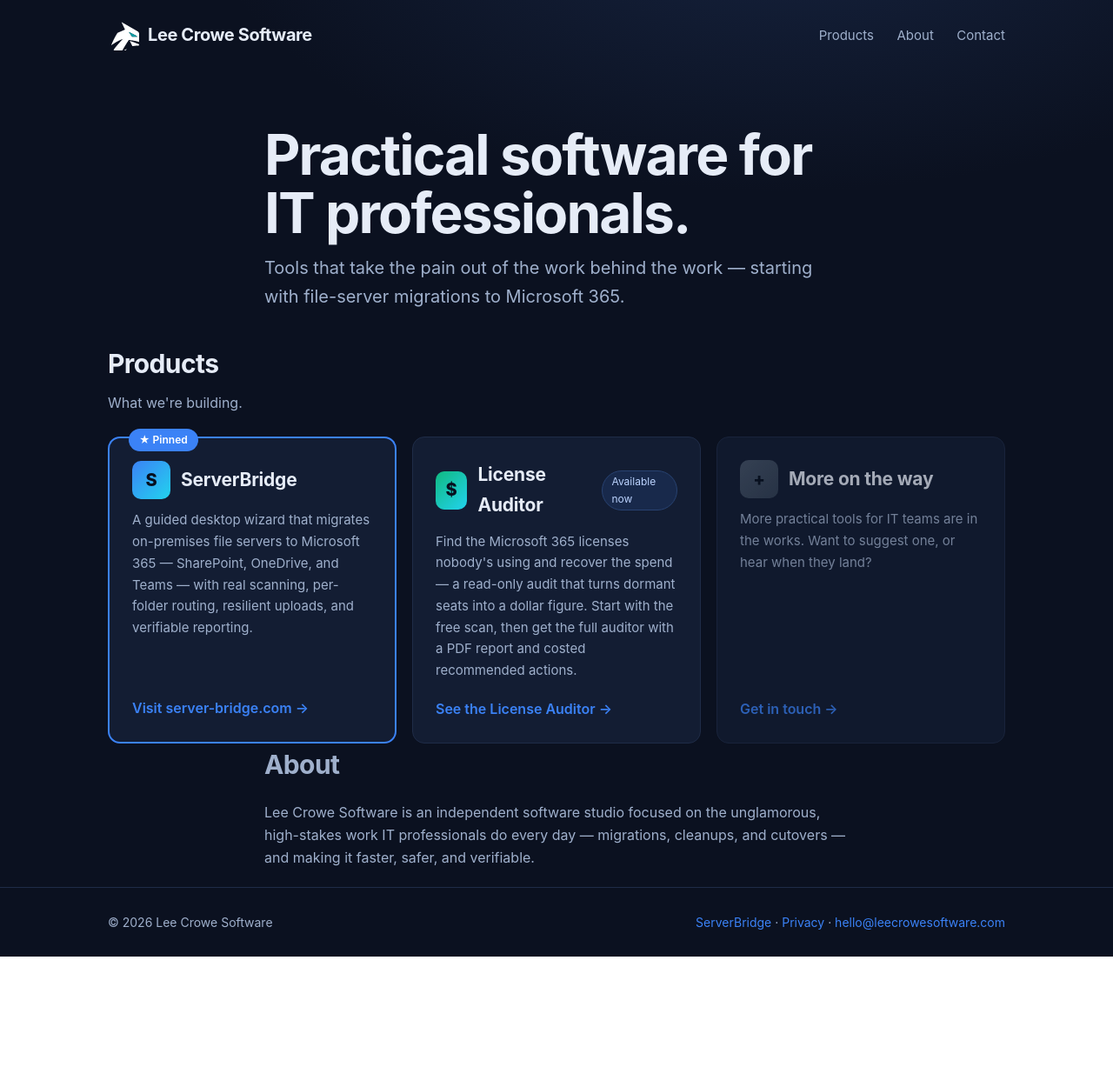
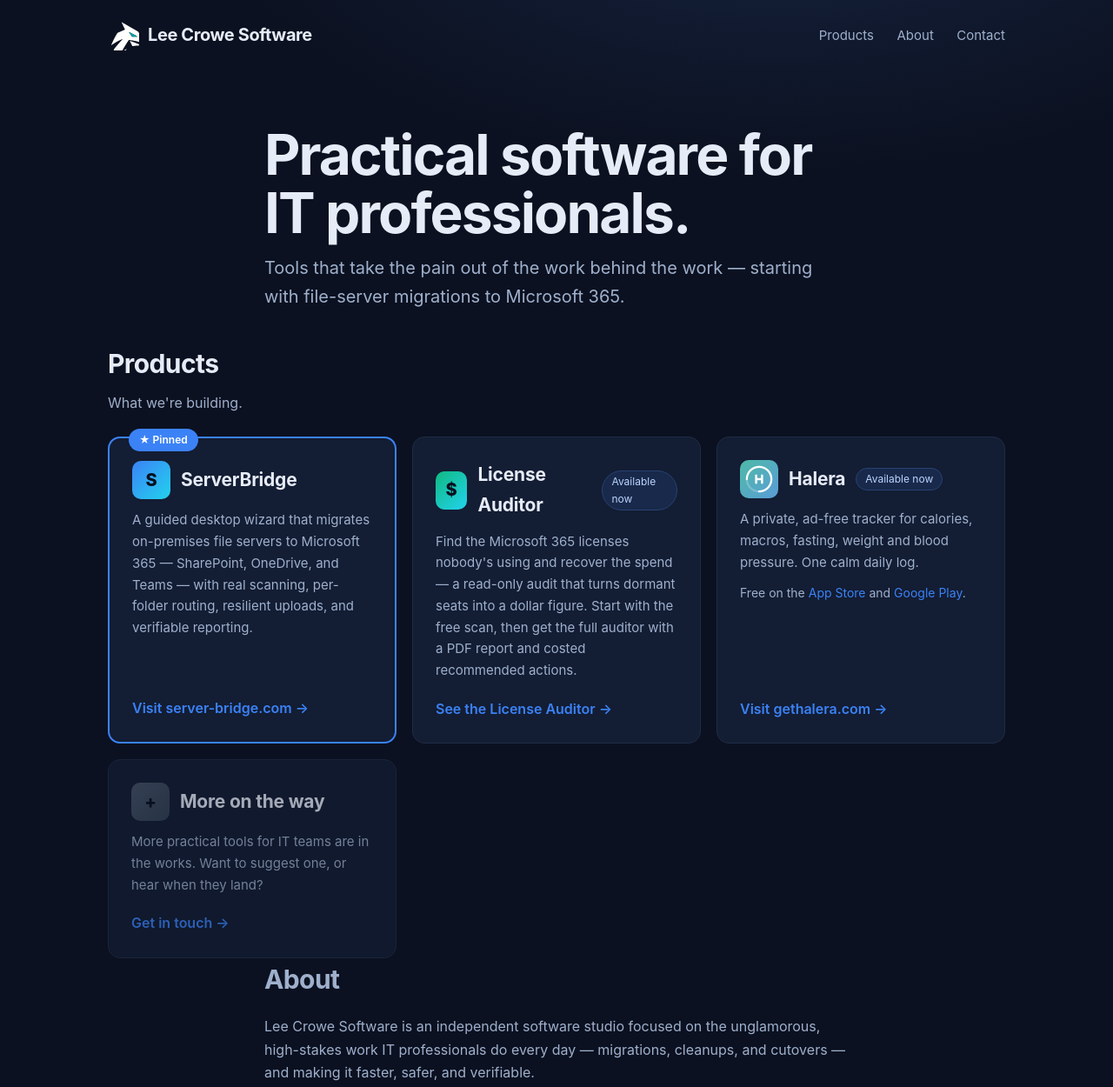
Before and after one commit to lbcrowe-del/websites, a plain HTML site: page leecrowesoftware/index.html in a window 1280 px wide. Shown: the top 1250 px of the page at 87% size. Before the commit the page ends 1100 px from the top, so only its background shows below. Drawn offline with Linux system fonts and the light colour scheme.

Commit message:
leecrowesoftware.com: Halera product card and footer link
Co-Authored-By: Claude Opus 5.5 <noreply@anthropic.com>

```diff
--- a/leecrowesoftware/index.html
+++ b/leecrowesoftware/index.html
@@ -64,6 +64,20 @@
           <a class="go" href="https://server-bridge.com/license-auditor.html">See the License Auditor →</a>
         </article>
 
+        <article class="product">
+          <div class="row">
+            <img class="logo" src="/assets/halera-icon.png" width="44" height="44" alt="" />
+            <h3>Halera</h3>
+            <span class="badge">Available now</span>
+          </div>
+          <p>A private, ad-free tracker for calories, macros, fasting, weight and blood pressure.
+            One calm daily log.</p>
+          <p class="note">Free on the
+            <a href="https://apps.apple.com/app/id6805458987">App Store</a> and
+            <a href="https://play.google.com/store/apps/details?id=com.halera.app">Google Play</a>.</p>
+          <a class="go" href="https://gethalera.com">Visit gethalera.com →</a>
+        </article>
+
         <article class="product soon">
           <div class="row">
             <span class="logo" style="background:linear-gradient(135deg,#475569,#334155)">+</span>
@@ -87,7 +101,7 @@
   <footer>
     <div class="wrap">
       <span>© <span id="yr"></span> Lee Crowe Software</span>
-      <span><a href="https://server-bridge.com">ServerBridge</a> · <a href="/privacy.html">Privacy</a> · <a href="mailto:hello@leecrowesoftware.com">hello@leecrowesoftware.com</a></span>
+      <span><a href="https://server-bridge.com">ServerBridge</a> · <a href="https://gethalera.com">Halera</a> · <a href="/privacy.html">Privacy</a> · <a href="mailto:hello@leecrowesoftware.com">hello@leecrowesoftware.com</a></span>
     </div>
   </footer>
 
--- a/leecrowesoftware/styles.css
+++ b/leecrowesoftware/styles.css
@@ -66,3 +66,5 @@ section { padding: 36px 0; }
 
 footer { border-top: 1px solid var(--border); padding: 28px 0; color: var(--muted); font-size: 14px; margin-top: 20px; }
 footer .wrap { display: flex; flex-wrap: wrap; gap: 8px 18px; align-items: center; justify-content: space-between; }
+.product img.logo { background: none; object-fit: cover; }
+.product p.note { font-size: 14px; margin-top: -8px; }
```
Also changed, not shown: leecrowesoftware/privacy.html (+1 -1 lines), leecrowesoftware/assets/halera-icon.png (added).
